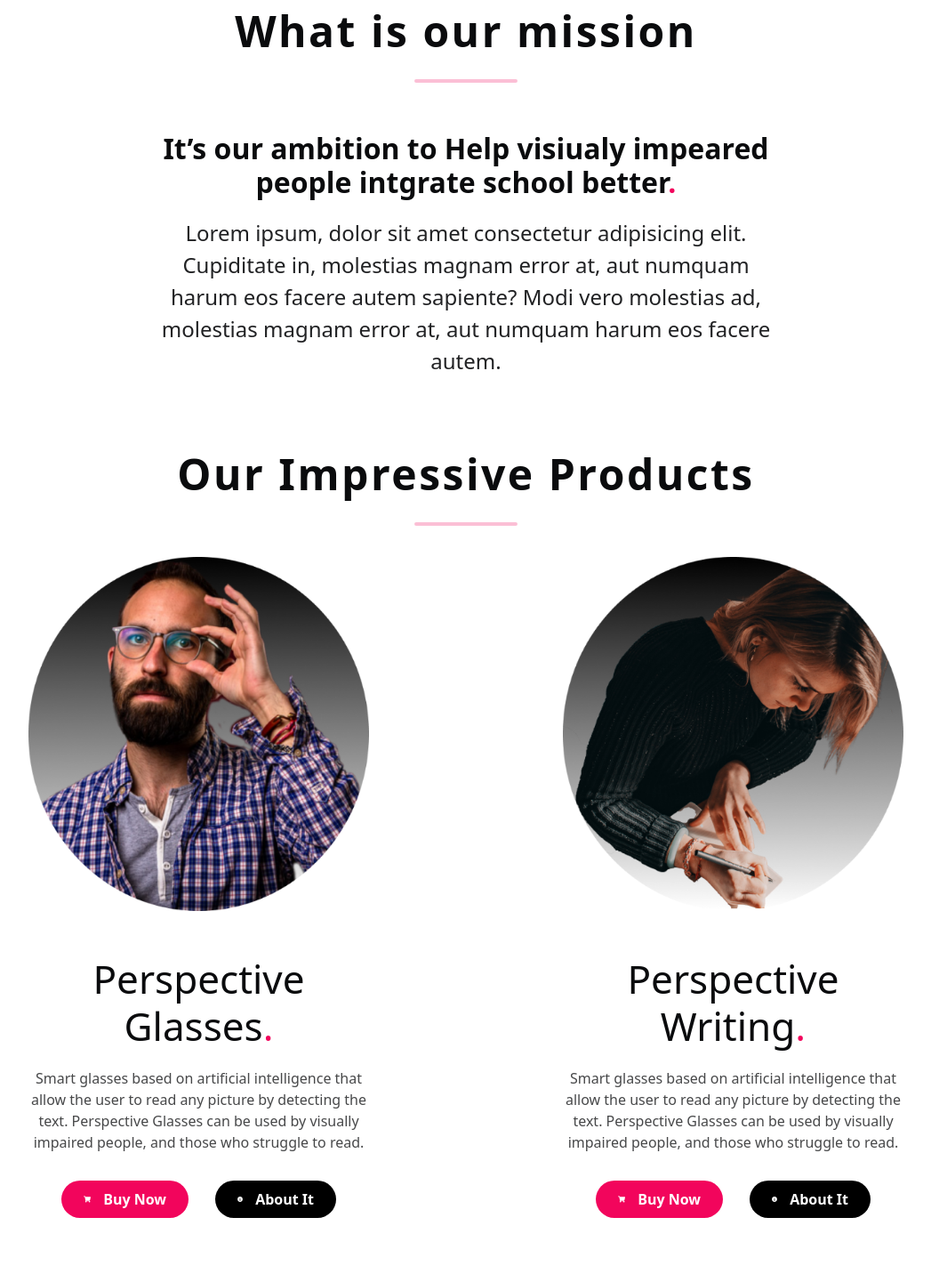
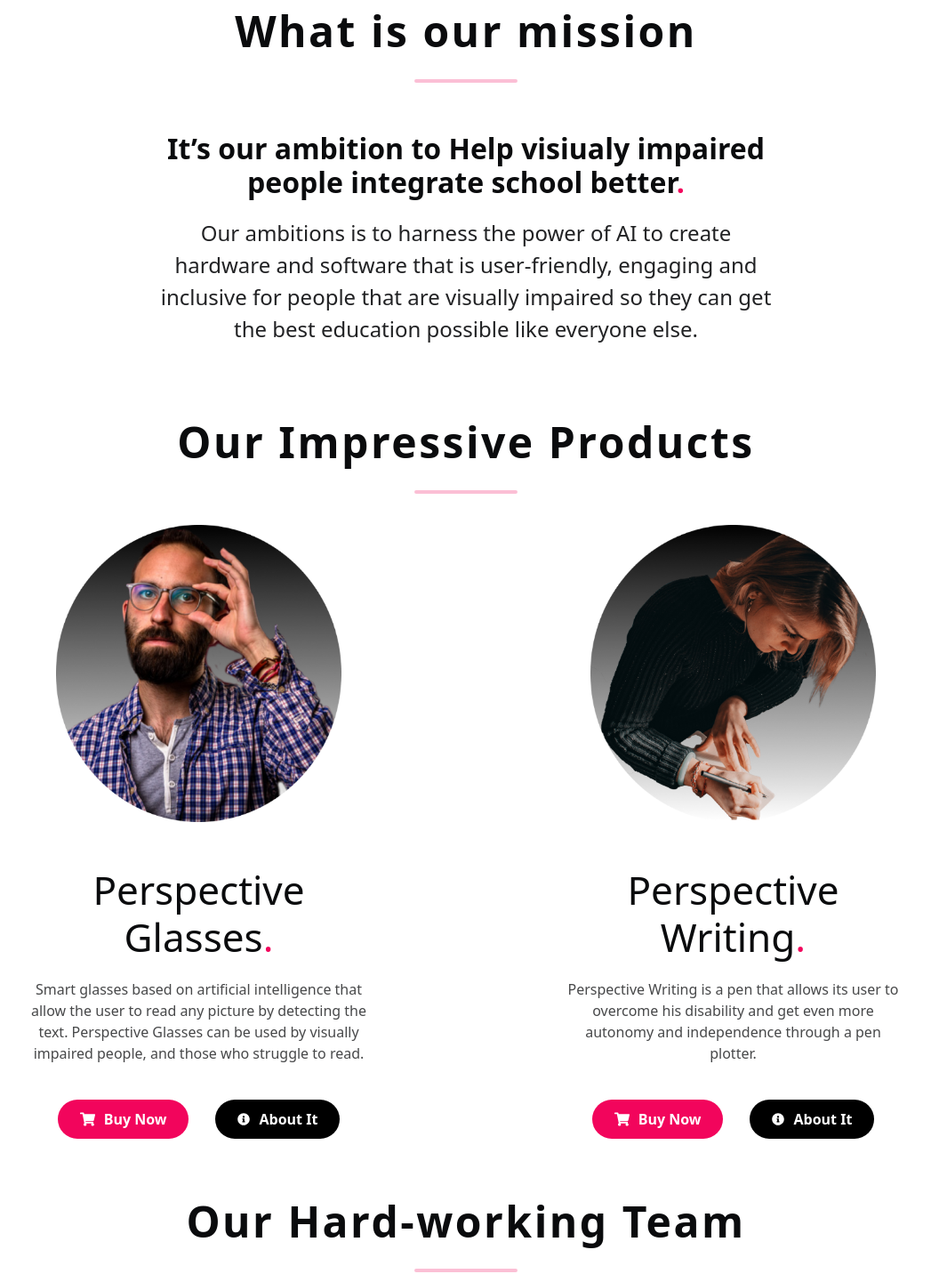
Before and after one commit to brahim-lqati/perspective-landing-page, a React (Create React App) app in the folder client/: page / in a window 1280 px wide. Shown: the part 760-2192 px from the top of the page at 89% size, without its empty margins (116-1163 px from the left). Built offline with nearby package versions, Linux system fonts and the light colour scheme.

Commit message:
monday changes

```diff
--- a/client/src/components/Caption/style.module.css
+++ b/client/src/components/Caption/style.module.css
@@ -32,7 +32,7 @@ a {
 }
 
 .caption h1 {
-  font-size: 8rem;
+  font-size: 7rem;
 }
 
 .caption h2 {
--- a/client/src/components/Mission/index.jsx
+++ b/client/src/components/Mission/index.jsx
@@ -3,19 +3,19 @@ import styles from "./style.module.css";
 
 function Mission() {
   return (
-    <div className={styles.mission}>
+    <div id="mission" className={styles.mission}>
       <h2 className={styles.sectionTitle}>What is our mission</h2>
       <hr className={styles.hr} />
       <div className={styles.wrapper}>
         <h2 className={styles.moto}>
-          It’s our ambition to Help visiualy impeared people intgrate school
+          It’s our ambition to Help visiualy impaired people integrate school
           better<span className={styles.dot}>.</span>
         </h2>
         <p className={styles.pText}>
-          Lorem ipsum, dolor sit amet consectetur adipisicing elit. Cupiditate
-          in, molestias magnam error at, aut numquam harum eos facere autem
-          sapiente? Modi vero molestias ad, molestias magnam error at, aut
-          numquam harum eos facere autem.
+          Our ambitions is to harness the power of AI to create hardware and
+          software that is user-friendly, engaging and inclusive for people that
+          are visually impaired so they can get the best education possible like
+          everyone else.
         </p>
       </div>
     </div>
--- a/client/src/components/Navbar/index.jsx
+++ b/client/src/components/Navbar/index.jsx
@@ -16,25 +16,25 @@ function Navigation() {
       <Navbar.Toggle />
       <Navbar.Collapse className={styles.links}>
         <Nav>
-          <a className={styles.link} href="#home">
+          <a className={styles.link} href="#">
             Home
           </a>
-          <a className={styles.link} href="#link">
+          <a className={styles.link} href="#mission">
             Mission
           </a>
-          <a className={styles.link} href="#home">
+          <a className={styles.link} href="#products">
             Products
           </a>
-          <a className={styles.link} href="#link">
+          <a className={styles.link} href="#team">
             Team
           </a>
-          <a className={styles.link} href="#home">
+          <a className={styles.link} href="#partners">
             Paterns
           </a>
-          <a className={styles.link} href="#link">
+          <a className={styles.link} href="/contact">
             Contact Us
           </a>
-          <a className={styles.btnbuy} href="#link">
+          <a className={styles.btnbuy} href="#">
             Buy
           </a>
         </Nav>
--- a/client/src/components/Navbar/style.module.css
+++ b/client/src/components/Navbar/style.module.css
@@ -49,3 +49,9 @@
     font-size: 1rem;
   }
 }
+
+@media (max-width: 576px) {
+  .logo {
+    height: 1rem;
+  }
+}
--- a/client/src/components/Partners/index.jsx
+++ b/client/src/components/Partners/index.jsx
@@ -4,7 +4,7 @@ import orange from  "./logo-orange.jpg";
 
 function Partners() {
     return (
-    <div className={styles.parteners}>
+    <div id="partners" className={styles.parteners}>
         <h2 className={styles.sectionTitle}>Our Amazing Partners</h2>
         <hr className={styles.hr} />
         <div className={styles.list}>
--- a/client/src/components/Product/index.jsx
+++ b/client/src/components/Product/index.jsx
@@ -10,7 +10,7 @@ import {
 
 function Products() {
   return (
-    <div className={styles.products}>
+    <div id="products" className={styles.products}>
       <h2 className={styles.sectionTitle}>Our Impressive Products</h2>
       <hr className={styles.hr} />
       <div className={styles.wrapper}>
@@ -26,7 +26,7 @@ function Products() {
               be used by visually impaired people, and those who struggle to
               read.
             </p>
-            <div className="btns">
+            <div className={styles.btns}>
               <a className={styles.btnPrimary} href="#">
                 <FontAwesomeIcon
                   className={styles.icon}
@@ -48,12 +48,11 @@ function Products() {
               Perspective Writing<span className={styles.dot}>.</span>
             </h3>
             <p className={styles.text}>
-              Smart glasses based on artificial intelligence that allow the user
-              to read any picture by detecting the text. Perspective Glasses can
-              be used by visually impaired people, and those who struggle to
-              read.
+              Perspective Writing is a pen that allows its user to overcome his
+              disability and get even more autonomy and independence through a
+              pen plotter.
             </p>
-            <div className="btns">
+            <div className={styles.btns}>
               <a className={styles.btnPrimary} href="#">
                 <FontAwesomeIcon
                   className={styles.icon}
--- a/client/src/components/Product/style.module.css
+++ b/client/src/components/Product/style.module.css
@@ -15,7 +15,7 @@ a {
 }
 
 .productImg {
-  height: 35vw;
+  height: 30vw;
   padding-bottom: 50px;
 }
 
@@ -45,6 +45,10 @@ a {
   padding-right: 10px;
 }
 
+.btns {
+  display: flex;
+}
+
 .btnPrimary {
   padding: 10px 25px;
   border-radius: 100px;
@@ -52,6 +56,8 @@ a {
   color: white;
   font-weight: 600;
   margin-right: 30px;
+  display: flex;
+  align-items: center;
 }
 
 .btnWhite {
@@ -60,6 +66,8 @@ a {
   background: black;
   color: white;
   font-weight: 600;
+  display: flex;
+  align-items: center;
 }
 
 .sectionTitle {
@@ -82,6 +90,10 @@ a {
   display: grid;
   grid-template-columns: 1fr 1fr;
   grid-column-gap: 50px;
+}
+
+.icon {
+  font-size: 1.5rem;
 }
 
 @media (max-width: 1024px) {
@@ -129,9 +141,22 @@ a {
     padding: 0;
   }
   .productImg {
-    height: 45vh;
+    height: 40vh;
   }
   .hr {
     margin: 25px 40% 25px 40%;
   }
 }
+
+@media (max-width: 350px) {
+  .btnWhite {
+    display: block;
+    margin-top: 20px;
+  }
+
+  .sectionTitle {
+    display: block;
+    width: fit-content;
+  }
+
+}
--- a/client/src/components/Team/index.jsx
+++ b/client/src/components/Team/index.jsx
@@ -95,7 +95,7 @@ const Team = () => {
   let i = 0;
 
   return (
-    <div className={styles.teamContainer}>
+    <div id="team"  className={styles.teamContainer}>
       <h2 className={styles.sectionTitle}>Our Hard-working Team</h2>
       <hr className={styles.hr} />
 
```
